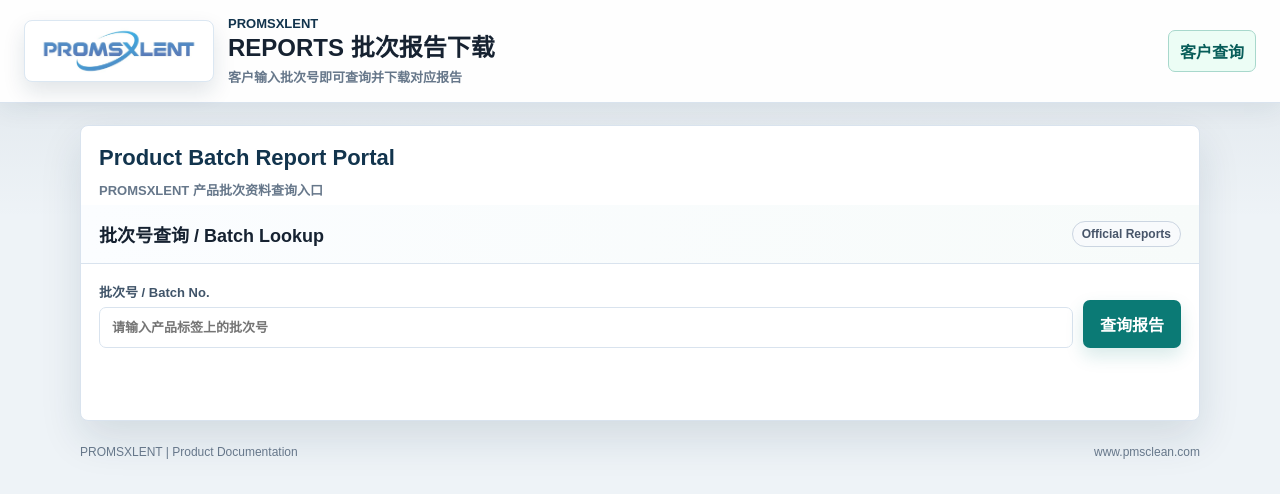
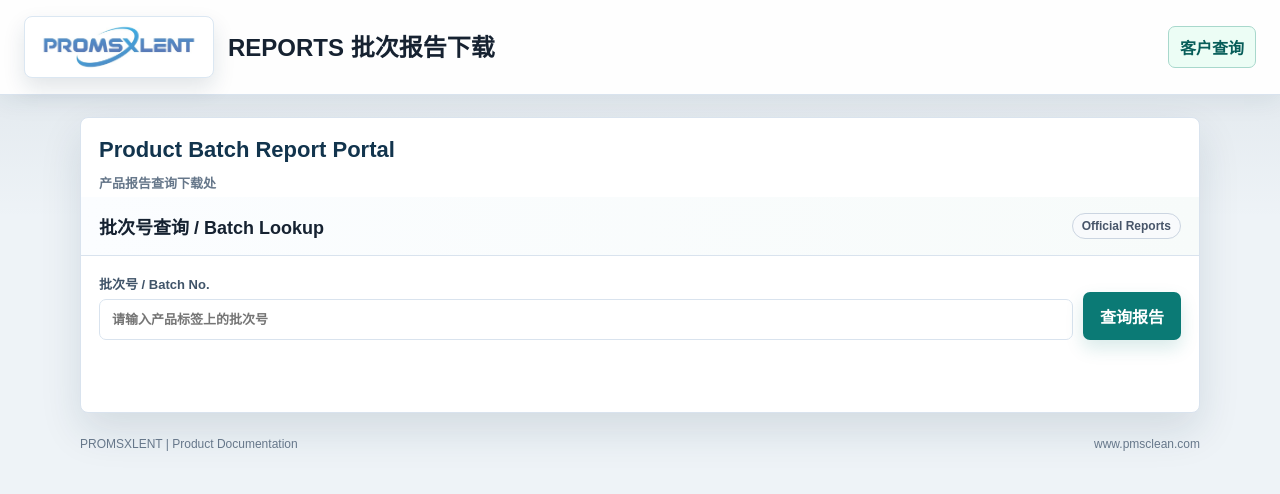
Before and after one commit to Chinachromo/reports-portal, a website: page index.html in a window 1280 px wide. Drawn offline with Linux system fonts and the light colour scheme.

Commit message:
Add files via upload

```diff
--- a/index.html
+++ b/index.html
@@ -438,9 +438,7 @@
         <img src="/promsxlent-logo.jpg" alt="PROMSXLENT">
       </div>
       <div>
-        <div class="brandName">PROMSXLENT</div>
         <h1>REPORTS 批次报告下载</h1>
-        <p class="subtitle">客户输入批次号即可查询并下载对应报告</p>
       </div>
     </div>
     <nav class="navLinks">
@@ -453,7 +451,7 @@
     <section class="panel customerOnly">
       <div class="portalIntro">
         <h2>Product Batch Report Portal</h2>
-        <p>PROMSXLENT 产品批次资料查询入口</p>
+        <p>产品报告查询下载处</p>
       </div>
       <div class="panelHeader">
         <h2>批次号查询 / Batch Lookup</h2>
```
